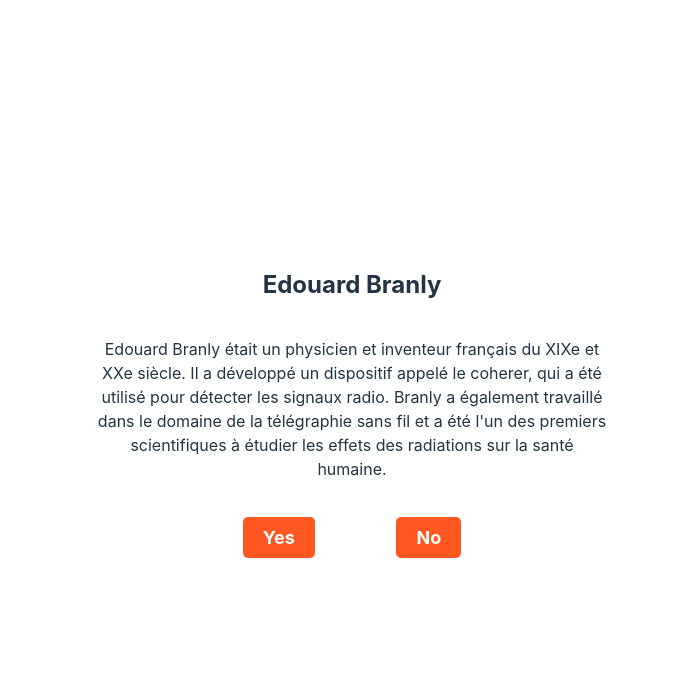
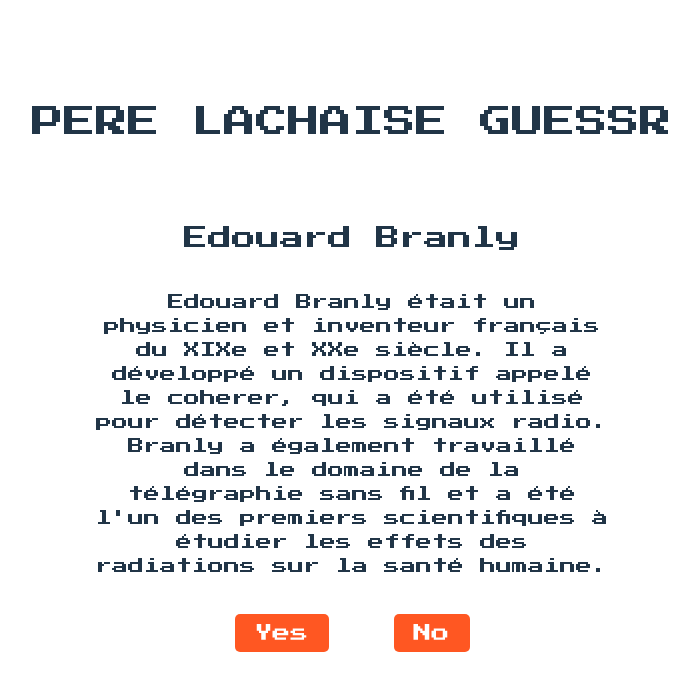
Before and after one commit to EaudeJavel/pere-lachaise-guessr, a React (Vite) app: page / in a window 1280 px wide. Shown: the top 690 px of the page, without its empty margins (288-987 px from the left). Built offline with nearby package versions, Linux system fonts and the light colour scheme.

Commit message:
feat: add fonts

```diff
--- a/index.html
+++ b/index.html
@@ -5,6 +5,7 @@
     <link rel="icon" type="image/svg+xml" href="/vite.svg" />
     <meta name="viewport" content="width=device-width, initial-scale=1.0" />
     <title>Vite + React</title>
+    <link rel="stylesheet" href="https://fonts.googleapis.com/css2?family=Press+Start+2P&display=swap">
   </head>
   <body>
     <div id="root"></div>
--- a/src/App.jsx
+++ b/src/App.jsx
@@ -6,6 +6,13 @@ const AppContainer = styled.div`
   display: flex;
   flex-direction: column;
   align-items: center;
+  font-family: 'Press Start 2P', cursive;
+`;
+
+const Heading = styled.div`
+  font-size: 32px;
+  font-weight: bold;
+  text-transform: uppercase;
 `;
 
 const QuestionContainer = styled.div`
@@ -110,6 +117,7 @@ const App = () => {
 
   return (
     <AppContainer>
+      <Heading>Pere Lachaise Guessr</Heading>
       {!showResult ? (
         <QuestionContainer>
           <QuestionText>
@@ -131,10 +139,13 @@ const App = () => {
             </ResultText>
           )}
           <AnswerContainer>
-            <AnswerButton onClick={handleNextQuestion}>
+            {/* <AnswerButton onClick={handleNextQuestion}>
               {score === personalities.length - 1
                 ? "Voir score"
                 : "Prochaine question"}
+            </AnswerButton> */}
+            <AnswerButton onClick={handleNextQuestion}>
+              Prochaine question
             </AnswerButton>
           </AnswerContainer>
         </QuestionContainer>
```
